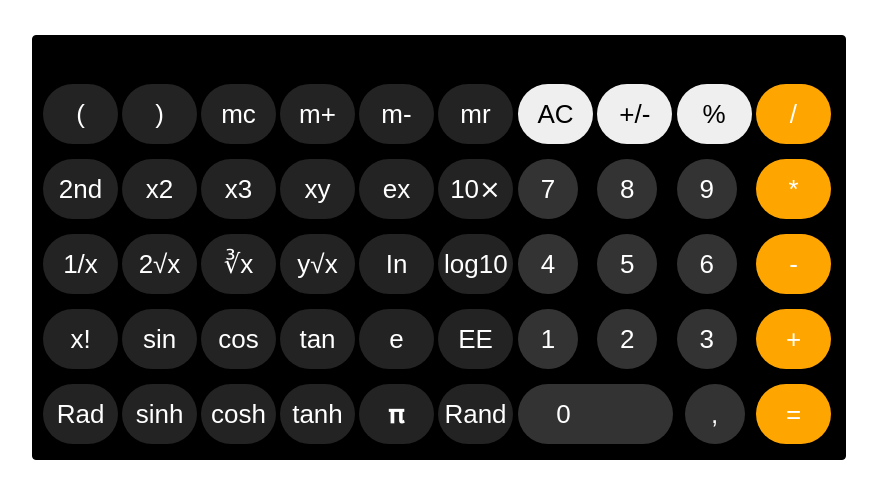
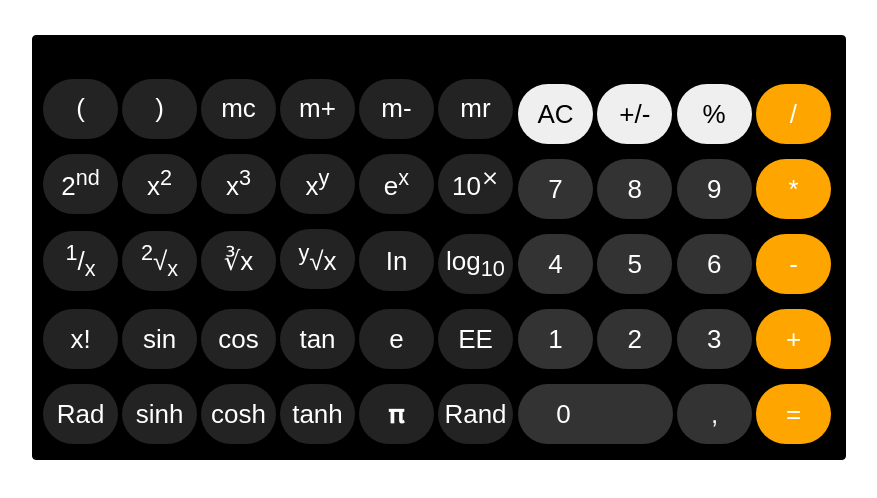
Before and after one commit to jveiiga/project-calculator, a plain HTML site: page index.html in a window 1280 px wide. Shown: the whole page, without its empty margins (208-1085 px from the left). Drawn offline with Linux system fonts and the light colour scheme.

Commit message:
new-features

```diff
--- a/css/style.css
+++ b/css/style.css
@@ -132,6 +132,10 @@ a {
     width: 75px;
   }
 
+  .numcolor {
+    width: 75px;
+  }
+
   .numcolorci {
     border: none;
     border-radius: 50px;
--- a/index.html
+++ b/index.html
@@ -53,20 +53,20 @@
               <button class="numcolorci" onClick="adicionar_parametro(mr)">mr</button>
             </div>
             <div>
-              <button class="numcolorci" onClick="adicionar_parametro()">2nd</button>
-              <button class="numcolorci" onClick="adicionar_parametro()">x2</button>
-              <button class="numcolorci" onClick="adicionar_parametro()">x3</button>
-              <button class="numcolorci" onClick="adicionar_parametro()">xy</button>
-              <button class="numcolorci" onClick="adicionar_parametro()">ex</button>
-              <button class="numcolorci" onClick="adicionar_parametro()">10⨯</button>
+              <button class="numcolorci" onClick="adicionar_parametro()">2<sup>nd</sup></button>
+              <button class="numcolorci" onClick="adicionar_parametro()">x<sup>2</sup></button>
+              <button class="numcolorci" onClick="adicionar_parametro()">x<sup>3</sup></button>
+              <button class="numcolorci" onClick="adicionar_parametro()">x<sup>y</sup></button>
+              <button class="numcolorci" onClick="adicionar_parametro()">e<sup>x</sup></button>
+              <button class="numcolorci" onClick="adicionar_parametro()">10<sup>⨯</sup></button>
             </div>
             <div>
-              <button class="numcolorci" onClick="adicionar_parametro()">1/x</button>
-              <button class="numcolorci" onClick="adicionar_parametro()">2√x</button>
+              <button class="numcolorci" onClick="adicionar_parametro()"><sup>1</sup>/<sub>x</sub></button>
+              <button class="numcolorci" onClick="adicionar_parametro()"><sup>2</sup>√<sub>x</button>
               <button class="numcolorci" onClick="adicionar_parametro()">∛x</button>
-              <button class="numcolorci" onClick="adicionar_parametro()">y√x</button>
+              <button class="numcolorci" onClick="adicionar_parametro()"><sup>y</sup>√x</button>
               <button class="numcolorci" onClick="adicionar_parametro()">In</button>
-              <button class="numcolorci" onClick="adicionar_parametro()">log10</button>
+              <button class="numcolorci" onClick="adicionar_parametro()">log<sub>10</sub></button>
             </div>
             <div>
               <button class="numcolorci" onClick="adicionar_parametro()">x!</button>
```
